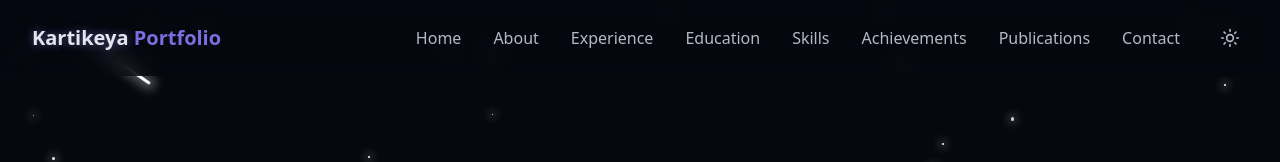
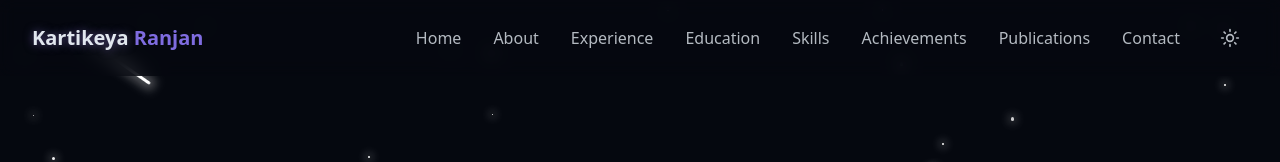
Before and after one commit to kartikeya01/portfolio-website-kartikeya, a React (Vite) app: page / in a window 1280 px wide. Shown: the top 162 px of the page. Built offline with nearby package versions, Linux system fonts and the light colour scheme.

Commit message:
Change navbar text from 'Kartikeya Portfolio' to 'Kartikeya Ranjan'

```diff
--- a/src/components/Navbar.jsx
+++ b/src/components/Navbar.jsx
@@ -43,7 +43,7 @@ export const Navbar = () => {
         >
           <span className="relative z-10">
             <span className="text-glow text-foreground"> Kartikeya </span>{" "}
-            Portfolio
+            Ranjan
           </span>
         </a>
 
```
